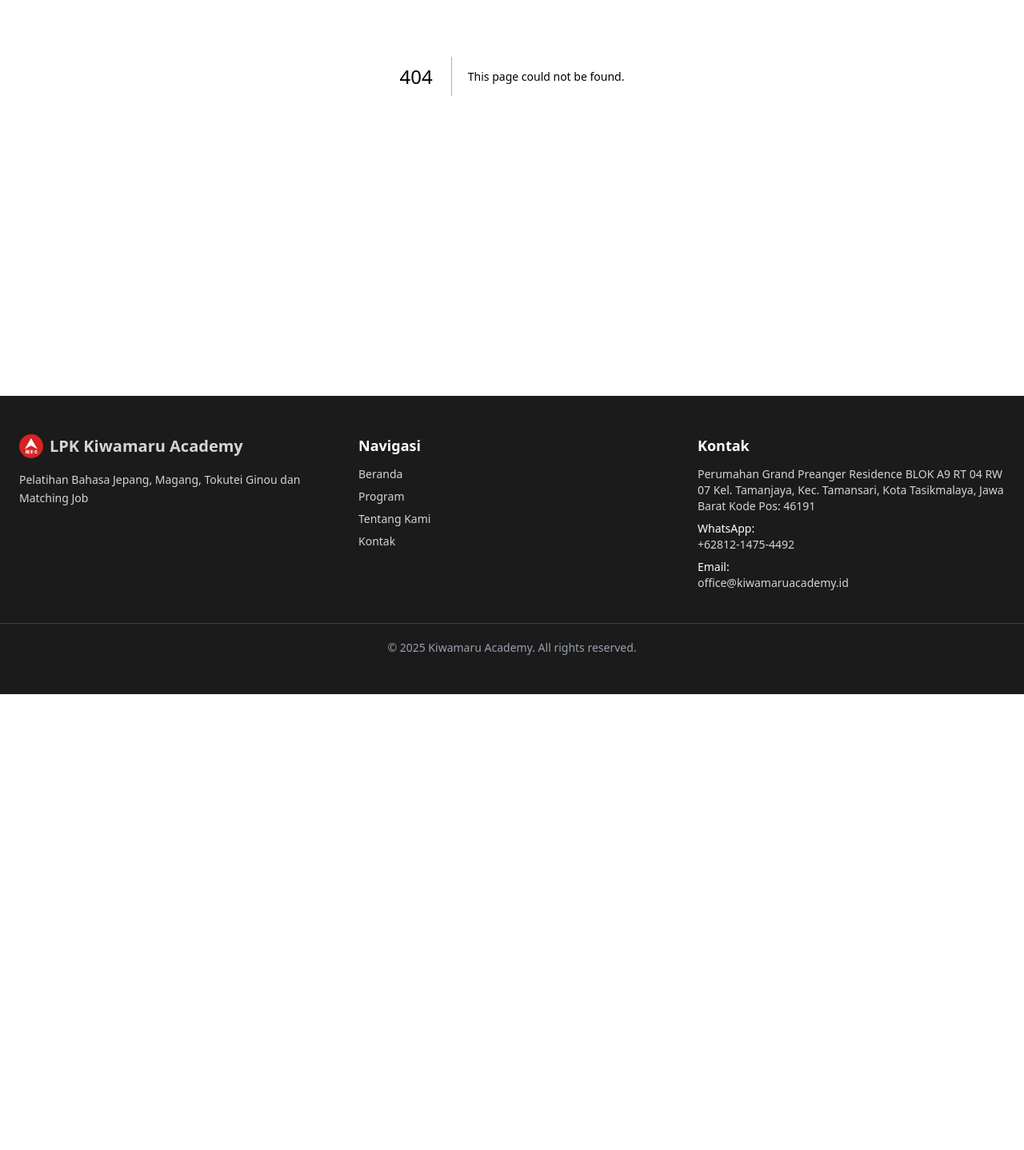
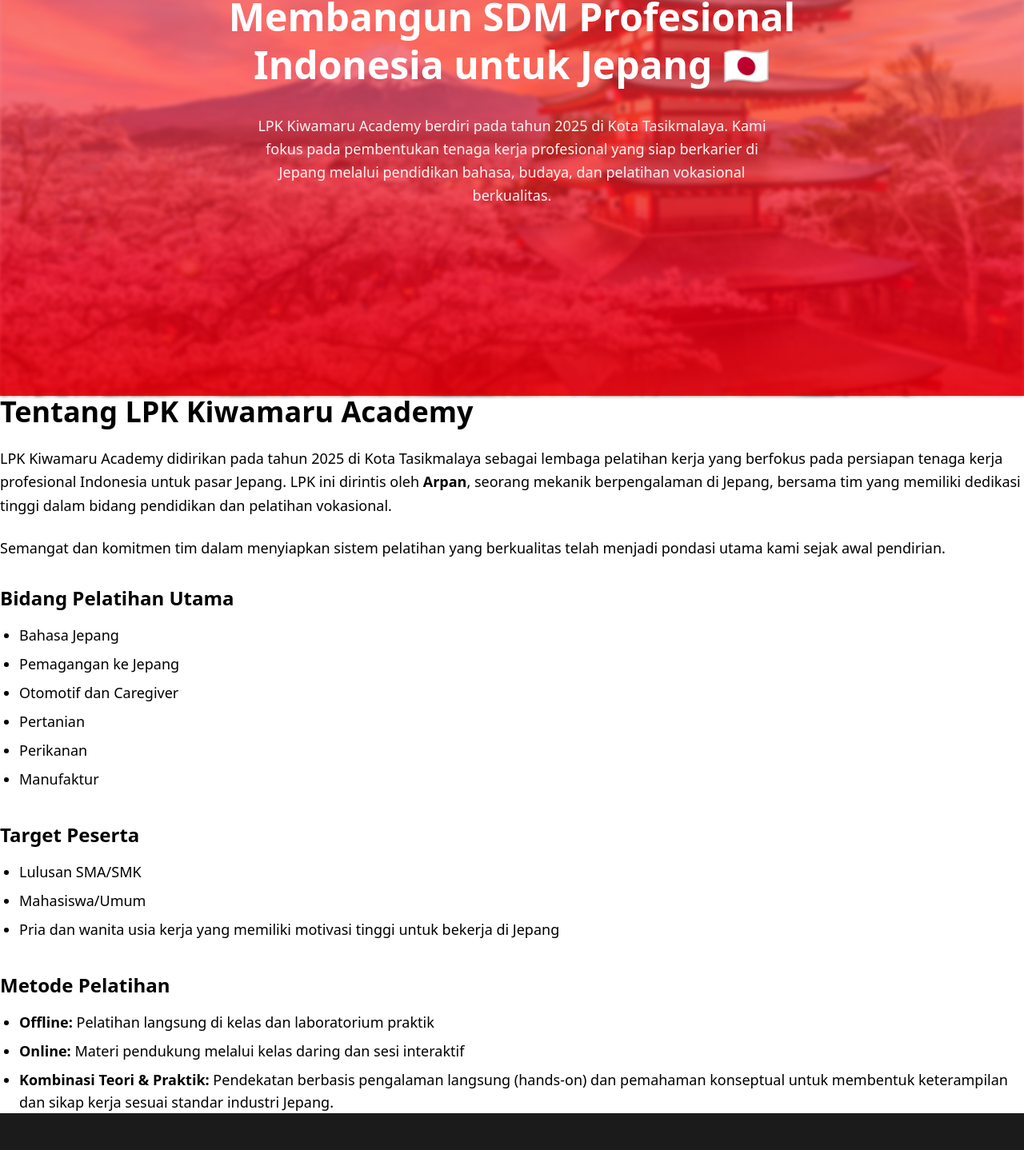
Before and after one commit to hidayahapriliansyah/web-kiwamaru-academy, a Next.js app: page /about in a window 1280 px wide. Before the commit this address had no page. Shown: the part 305-1743 px from the top of the page at 80% size. Before the commit the page ends 1173 px from the top, so only its background shows below. Built offline with nearby package versions, Linux system fonts and the light colour scheme.

Commit message:
feat: hero about page

```diff
--- /dev/null
+++ b/app/about/components/hero.tsx
@@ -0,0 +1,42 @@
+// app/about/AboutHero.jsx (atau /components/AboutHero.jsx)
+import Image from "next/image";
+import React from "react";
+
+export default function AboutHero() {
+  return (
+    <section className="relative mt-16 md:mt-0 min-h-screen w-full flex items-center bg-gradient-to-b from-myred/50 via-red-500/60 to-red-600/90 text-white">
+
+      {/* BACKGROUND IMAGE */}
+      <div className="absolute inset-0 -z-10 bg-blue-50 w-full h-full">
+        <Image
+          src="/japan-view.jpg"
+          fill
+          alt="Japanese View"
+          className="object-cover blur-[2px]"
+        />
+      </div>
+
+      <div className="max-w-7xl mx-auto p-6 flex flex-col gap-8 items-center">
+        {/* LEFT CONTENT */}
+          {/* Badge */}
+          <div className="inline-flex items-center w-fit bg-white/20 text-white text-sm font-medium px-4 py-1 rounded-full backdrop-blur">
+            <span className="w-2 h-2 bg-white rounded-full mr-2" />
+            Tentang LPK Kiwamaru Academy
+          </div>
+
+          {/* Title */}
+          <h1 className="text-4xl md:text-5xl text-center font-extrabold leading-tight">
+            Membangun SDM Profesional <br />
+            Indonesia untuk Jepang 🇯🇵
+          </h1>
+
+          {/* Description */}
+          <p className="text-red-50 text-lg text-center leading-relaxed max-w-2xl">
+            LPK Kiwamaru Academy berdiri pada tahun 2025 di Kota Tasikmalaya.
+            Kami fokus pada pembentukan tenaga kerja profesional yang siap berkarier
+            di Jepang melalui pendidikan bahasa, budaya, dan pelatihan vokasional berkualitas.
+          </p>
+      </div>
+    </section>
+  );
+}
--- /dev/null
+++ b/app/about/page.tsx
@@ -0,0 +1,61 @@
+import AboutHero from "./components/hero";
+
+// app/about/page.jsx
+export default function AboutPage() {
+  return (
+    <>
+      <AboutHero />
+      <h1 className="text-4xl font-bold mb-6">Tentang LPK Kiwamaru Academy</h1>
+
+      <p className="text-lg leading-relaxed mb-6">
+        LPK Kiwamaru Academy didirikan pada tahun 2025 di Kota Tasikmalaya sebagai lembaga pelatihan kerja
+        yang berfokus pada persiapan tenaga kerja profesional Indonesia untuk pasar Jepang.
+        LPK ini dirintis oleh <strong>Arpan</strong>, seorang mekanik berpengalaman di Jepang,
+        bersama tim yang memiliki dedikasi tinggi dalam bidang pendidikan dan pelatihan vokasional.
+      </p>
+
+      <p className="text-lg leading-relaxed mb-8">
+        Semangat dan komitmen tim dalam menyiapkan sistem pelatihan yang berkualitas telah menjadi
+        pondasi utama kami sejak awal pendirian.
+      </p>
+
+      <section className="mb-10">
+        <h2 className="text-2xl font-semibold mb-4">Bidang Pelatihan Utama</h2>
+        <ul className="list-disc pl-6 text-lg space-y-2">
+          <li>Bahasa Jepang</li>
+          <li>Pemagangan ke Jepang</li>
+          <li>Otomotif dan Caregiver</li>
+          <li>Pertanian</li>
+          <li>Perikanan</li>
+          <li>Manufaktur</li>
+        </ul>
+      </section>
+
+      <section className="mb-10">
+        <h2 className="text-2xl font-semibold mb-4">Target Peserta</h2>
+        <ul className="list-disc pl-6 text-lg space-y-2">
+          <li>Lulusan SMA/SMK</li>
+          <li>Mahasiswa/Umum</li>
+          <li>Pria dan wanita usia kerja yang memiliki motivasi tinggi untuk bekerja di Jepang</li>
+        </ul>
+      </section>
+
+      <section>
+        <h2 className="text-2xl font-semibold mb-4">Metode Pelatihan</h2>
+        <ul className="list-disc pl-6 text-lg space-y-2">
+          <li>
+            <strong>Offline:</strong> Pelatihan langsung di kelas dan laboratorium praktik
+          </li>
+          <li>
+            <strong>Online:</strong> Materi pendukung melalui kelas daring dan sesi interaktif
+          </li>
+          <li>
+            <strong>Kombinasi Teori & Praktik:</strong> Pendekatan berbasis pengalaman langsung
+            (hands-on) dan pemahaman konseptual untuk membentuk keterampilan dan sikap kerja
+            sesuai standar industri Jepang.
+          </li>
+        </ul>
+      </section>
+    </>
+  );
+}
--- a/app/page.tsx
+++ b/app/page.tsx
@@ -1,23 +1,17 @@
-import Navbar from "./components/navbar";
 import Hero from "./components/hero";
 import Program from "./components/program";
 import About from "./components/about";
 import FaqAccordion from "./components/faq";
 import CTAClosing from "./components/cta-closing";
-import Footer from "./components/footer";
 
 export default function Home() {
   return (
     <>
-      <Navbar />
-      <main className="flex flex-col justify-center">
         <Hero />
         <Program />
         <About />
         <FaqAccordion />
         <CTAClosing />
-        <Footer />
-      </main>
     </>
   );
 }
```
